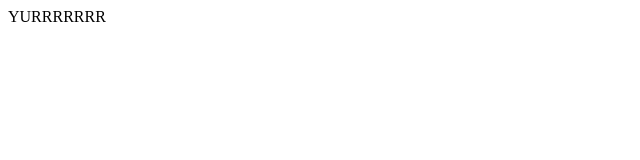
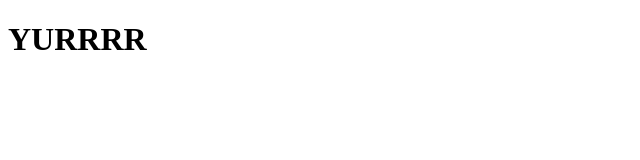
Before and after one commit to HunterGWA/WHprojects, a plain HTML site: page Feb23/index.html in a window 1280 px wide. Shown: the whole page, without its empty margins (0-640 px from the left). Drawn offline with Linux system fonts and the light colour scheme.

Commit message:
I modified text

```diff
--- a/Feb23/index.html
+++ b/Feb23/index.html
@@ -7,6 +7,6 @@
     <title>Document</title>
 </head>
 <body>
-   YURRRRRRR
+   <h1>YURRRR</h1>
 </body>
 </html>
```
